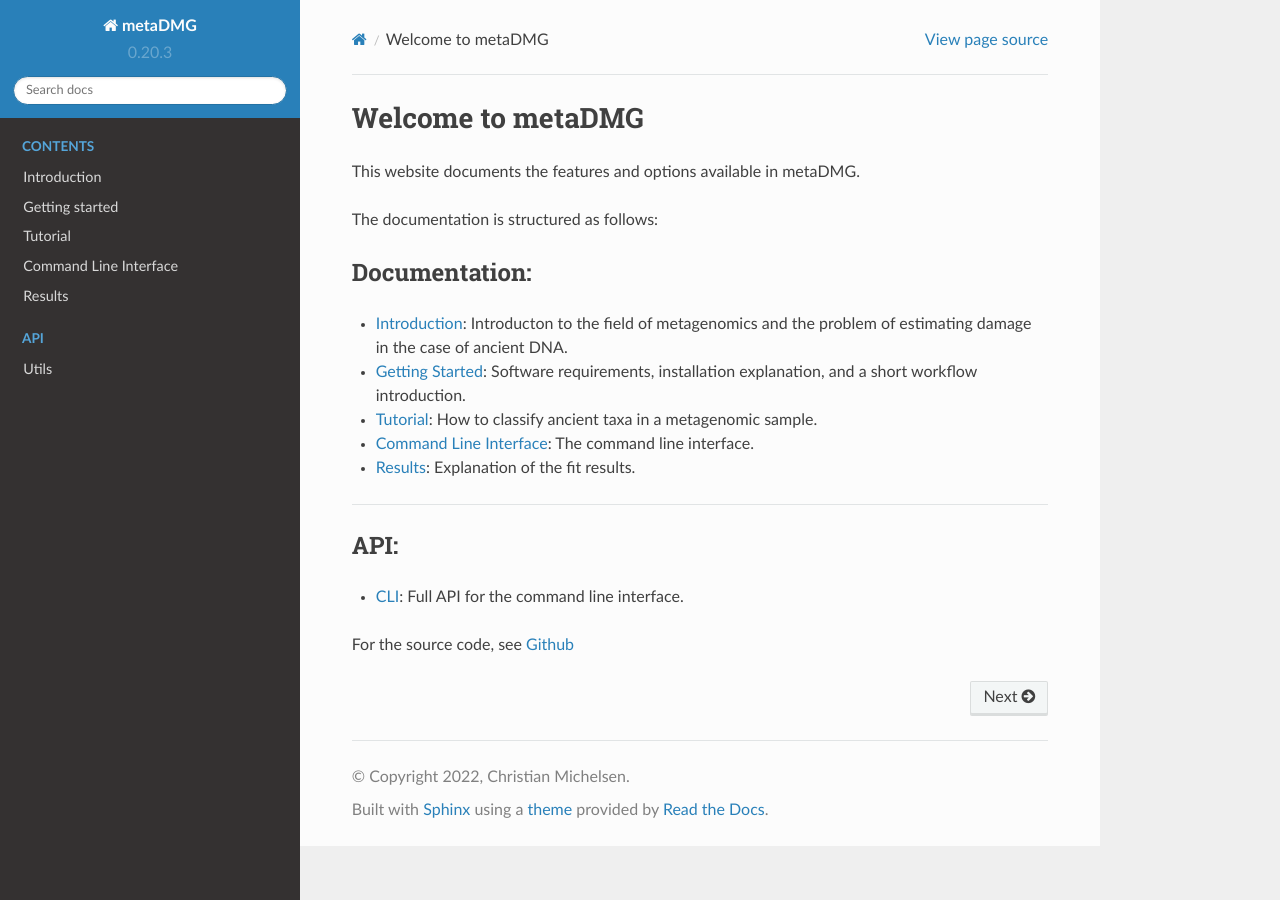
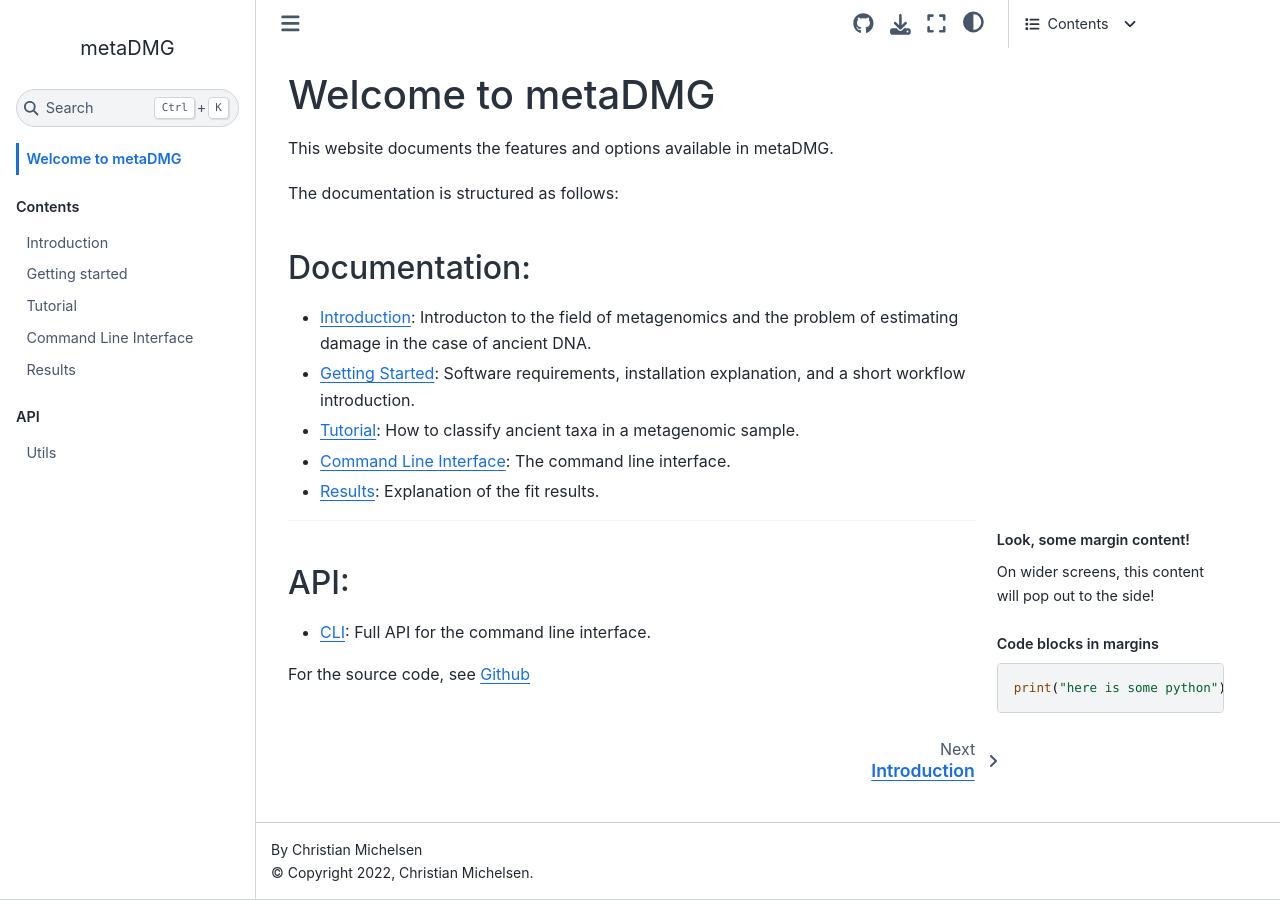
Before and after one commit to metaDMG-dev/metaDMG-core, a Sphinx documentation site: the page built from docs/source/index.md, in a window 1280 px wide. Built offline with Sphinx 7.4.7 and the Sphinx Book theme 1.1.4, drawn with Linux system fonts in a browser that asks for light colours.

Commit message:
docs: use sphinx_book_theme

`````diff
--- a/docs/source/conf.py
+++ b/docs/source/conf.py
@@ -47,7 +47,7 @@
 ]
 
 # Add any paths that contain templates here, relative to this directory.
-# templates_path = ["_templates"]
+templates_path = ["_templates"]
 
 # List of patterns, relative to source directory, that match files and
 # directories to ignore when looking for source files.
@@ -60,20 +60,42 @@
 # The theme to use for HTML and HTML Help pages.  See the documentation for
 # a list of builtin themes.
 #
-html_theme = "sphinx_rtd_theme"
+# html_theme = "sphinx_rtd_theme"
 # html_theme = "furo"
+
+# sphinx_book_theme options
+
+html_theme = "sphinx_book_theme"
+
+html_theme_options = {
+    "repository_url": "https://github.com/metaDMG/metaDMG",
+    "use_repository_button": True,
+    # "logo_only": True,
+    "home_page_in_toc": True,
+    "show_navbar_depth": 2,  # left sidebar
+    # "toc_title": "Content:", # right sidebar
+    "show_toc_level": 1,
+}
+
+# html_logo = "path/to/myimage.png"
+html_title = "metaDMG"
 
 
 # Add any paths that contain custom static files (such as style sheets) here,
 # relative to this directory. They are copied after the builtin static files,
 # so a file named "default.css" will overwrite the builtin "default.css".
 # html_static_path = ["_static"]
+# html_css_files = ["custom.css"]
+
 
 source_suffix = [".rst", ".md", ".ipynb"]
 
 master_doc = "index"
 
-myst_enable_extensions = ["dollarmath", "amsmath"]
+myst_enable_extensions = [
+    "dollarmath",
+    "amsmath",
+]
 
 autodoc_default_options = {
     "autosummary": True,
--- a/docs/source/index.md
+++ b/docs/source/index.md
@@ -4,7 +4,6 @@
 This website documents the features and options available in metaDMG.
 
 The documentation is structured as follows:
-
 ## Documentation:
 
 - [Introduction](introduction): Introducton to the field of metagenomics and the problem of estimating damage in the case of ancient DNA.
@@ -17,12 +16,21 @@
 
 - [Results](results): Explanation of the fit results.
 
+```{margin} Look, some margin content!
+On wider screens, this content will pop out to the side!
+```
+
+````{margin} Code blocks in margins
+```python
+print("here is some python")
+```
+````
+
 ---
 
 ## API:
 
 - [CLI](api-cli): Full API for the command line interface.
-
 
 For the source code, see [Github](https://github.com/metaDMG/metaDMG)
 
--- a/pyproject.toml
+++ b/pyproject.toml
@@ -38,6 +38,7 @@
 sphinx-autodoc-typehints = {version = "^1.17.0", optional = true}
 sphinx-copybutton = {version = "^0.5.0", optional = true}
 autodocsumm = {version = "^0.2.7", optional = true}
+sphinx-book-theme = {version = "^0.2.0", optional = true}
 
 [tool.poetry.extras]
 viz = ["metaDMG-viz"]
@@ -50,6 +51,7 @@
     "sphinx-autodoc-typehints",
     "sphinx-copybutton",
     "autodocsumm",
+    "sphinx-book-theme",
     ]
 
 
`````
Also changed, not shown: 1 other file.
